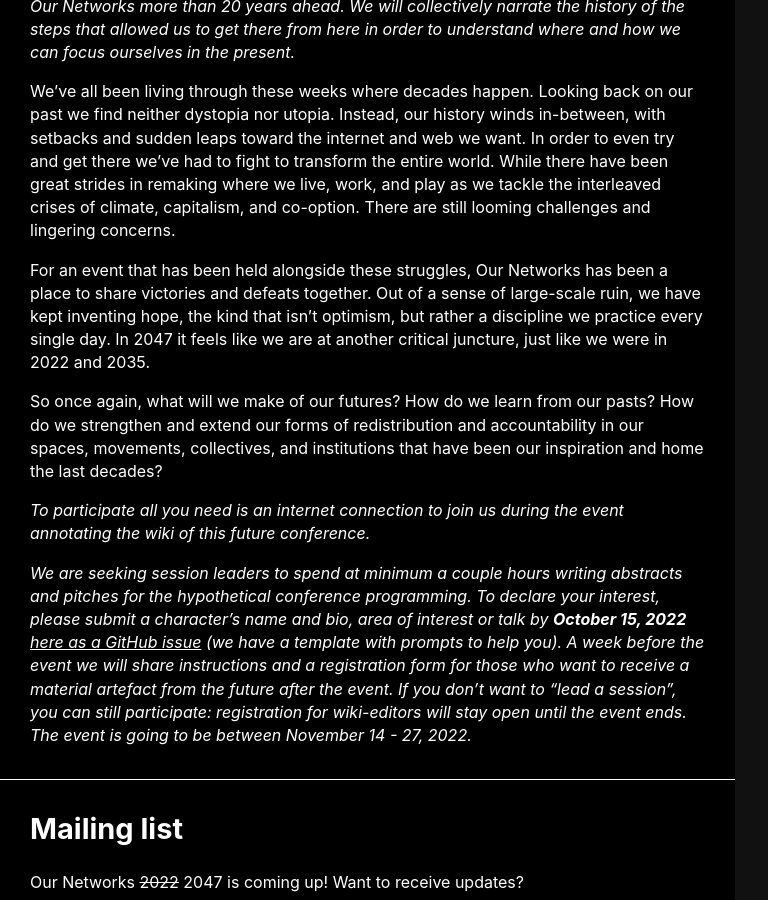
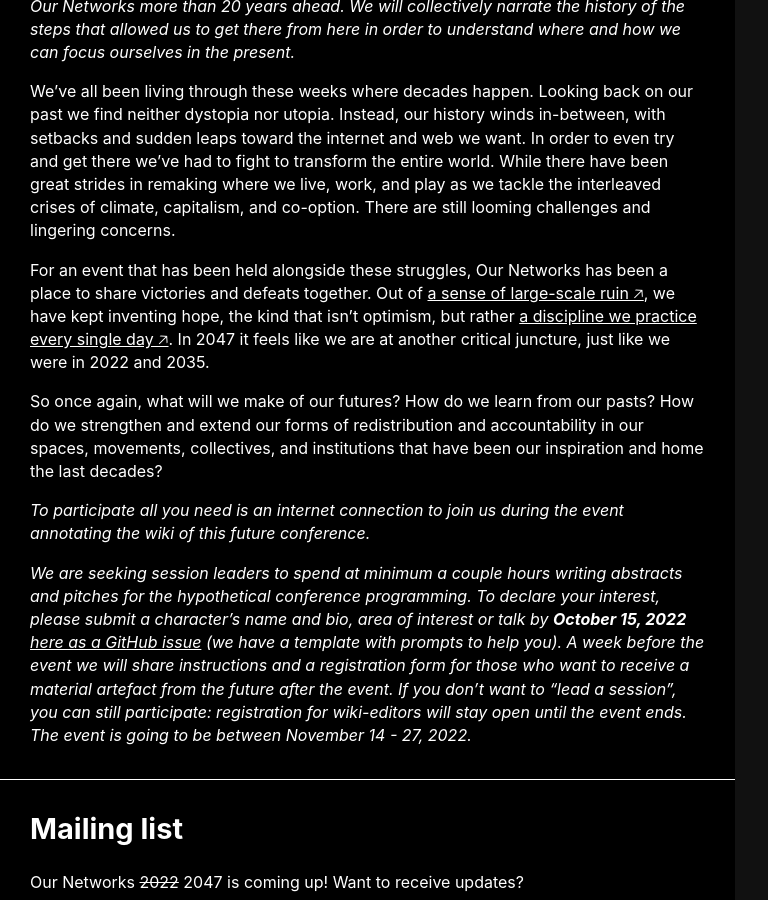
Before and after one commit to ournetworks/ournetworks.ca, a Jekyll site: the page built from index.md, in a window 1280 px wide and 900 px high, scrolled down 541 px. Shown: the whole window, without its empty margins (0-768 px from the left). Built offline with Jekyll 4.4.1, drawn with Linux system fonts in a browser that asks for light colours; some of the changed lines change nothing that is shown.

Commit message:
re-add quote links

```diff
--- a/index.md
+++ b/index.md
@@ -9,7 +9,7 @@
 
 We've all been living through these weeks where decades happen. Looking back on our past we find neither dystopia nor utopia. Instead, our history winds in-between, with setbacks and sudden leaps toward the internet and web we want. In order to even try and get there we’ve had to fight to transform the entire world. While there have been great strides in remaking where we live, work, and play as we tackle the interleaved crises of climate, capitalism, and co-option. There are still looming challenges and lingering concerns.
 
-For an event that has been held alongside these struggles, Our Networks has been a place to share victories and defeats together. Out of a sense of large-scale ruin, we have kept inventing hope, the kind that isn’t optimism, but rather a discipline we practice every single day. In 2047 it feels like we are at another critical juncture, just like we were in 2022 and 2035.
+For an event that has been held alongside these struggles, Our Networks has been a place to share victories and defeats together. Out of [a sense of large-scale ruin 🡥](https://en.wikipedia.org/wiki/White_Noise_(novel)), we have kept inventing hope, the kind that isn’t optimism, but rather [a discipline we practice every single day 🡥](https://towardfreedom.org/story/archives/activism/hope-is-a-discipline/). In 2047 it feels like we are at another critical juncture, just like we were in 2022 and 2035.
 
 So once again, what will we make of our futures? How do we learn from our pasts? How do we strengthen and extend our forms of redistribution and accountability in our spaces, movements, collectives, and institutions that have been our inspiration and home the last decades?
 
```
